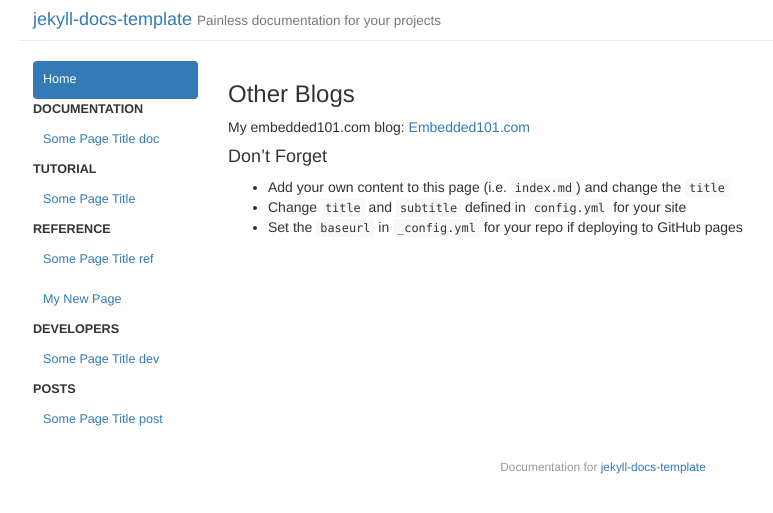
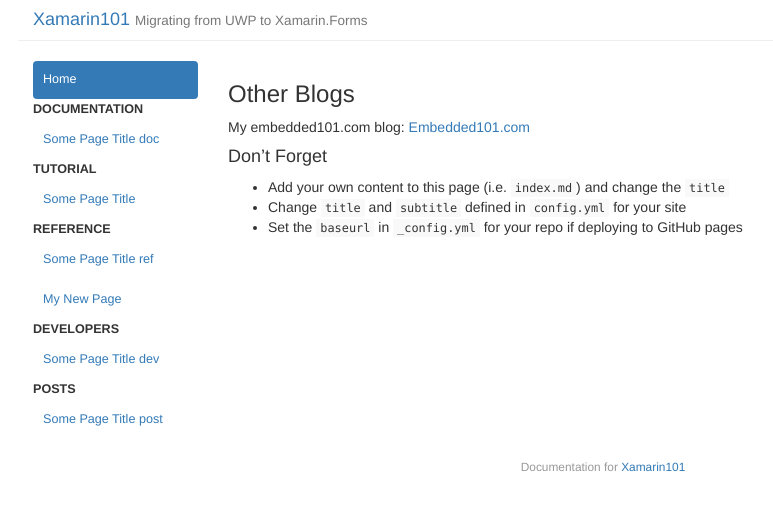
Before and after one commit to djaus2/djaus2.github.io, a Jekyll site: the page built from index.md, in a window 1280 px wide. Shown: the top 513 px of the page, without its empty margins (37-810 px from the left). Built offline with Jekyll 4.4.1, drawn with Linux system fonts in a browser that asks for light colours.

Commit message:
Initial commit

```diff
--- a/_config.yml
+++ b/_config.yml
@@ -1,6 +1,6 @@
 # Site title and subtitle. This is used in _includes/header.html
-title: 'jekyll-docs-template'
-subtitle: 'Painless documentation for your projects'
+title: 'Xamarin101'
+subtitle: 'Migrating from UWP to Xamarin.Forms'
 
 # if you wish to integrate disqus on pages set your shortname here
 disqus_shortname: ''
```
